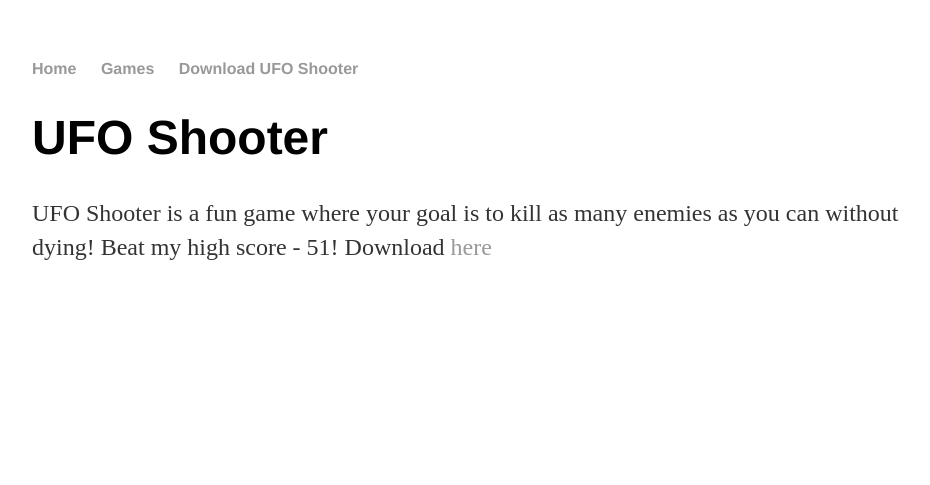
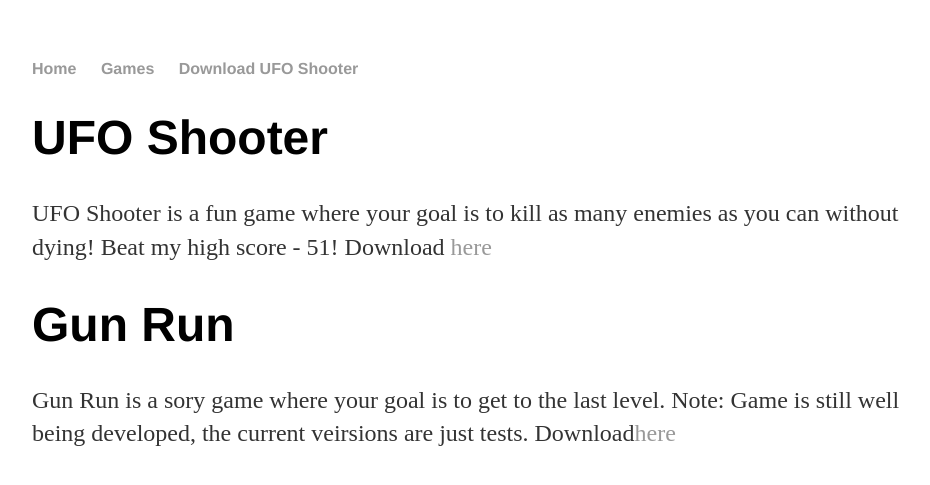
Before and after one commit to BardyBard/BardyBard.github.io, a Jekyll site: the page built from Games.html, in a window 1280 px wide. Shown: the top 485 px of the page, without its empty margins (160-1090 px from the left). Built offline with Jekyll 4.4.1, drawn with Linux system fonts in a browser that asks for light colours.

Commit message:
Update Games.html

```diff
--- a/Games.html
+++ b/Games.html
@@ -5,4 +5,6 @@ title: Games
 <div class="blurb">
 	<h1>UFO Shooter</h1>
 	<p> UFO Shooter is a fun game where your goal is to kill as many enemies as you can without dying! Beat my high score - 51! Download <a href="/ufo_shooter">here</a></p>
+	<h1>Gun Run</h1>
+	<p> Gun Run is a sory game where your goal is to get to the last level. Note: Game is still well being developed, the current veirsions are just tests. Download<a href="/ufo_shooter">here</a></p>
 </div><!-- /.blurb -->
```
